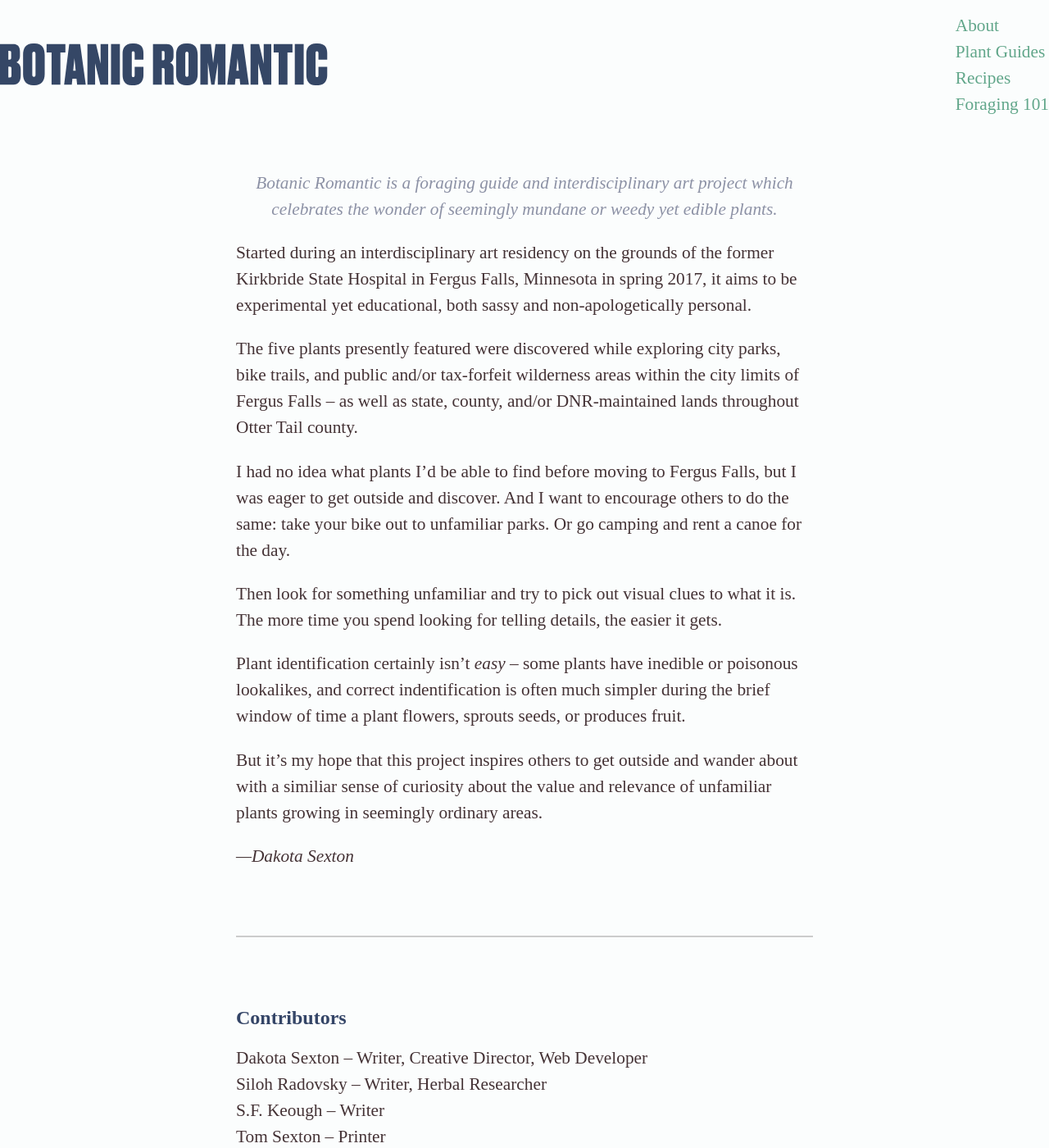
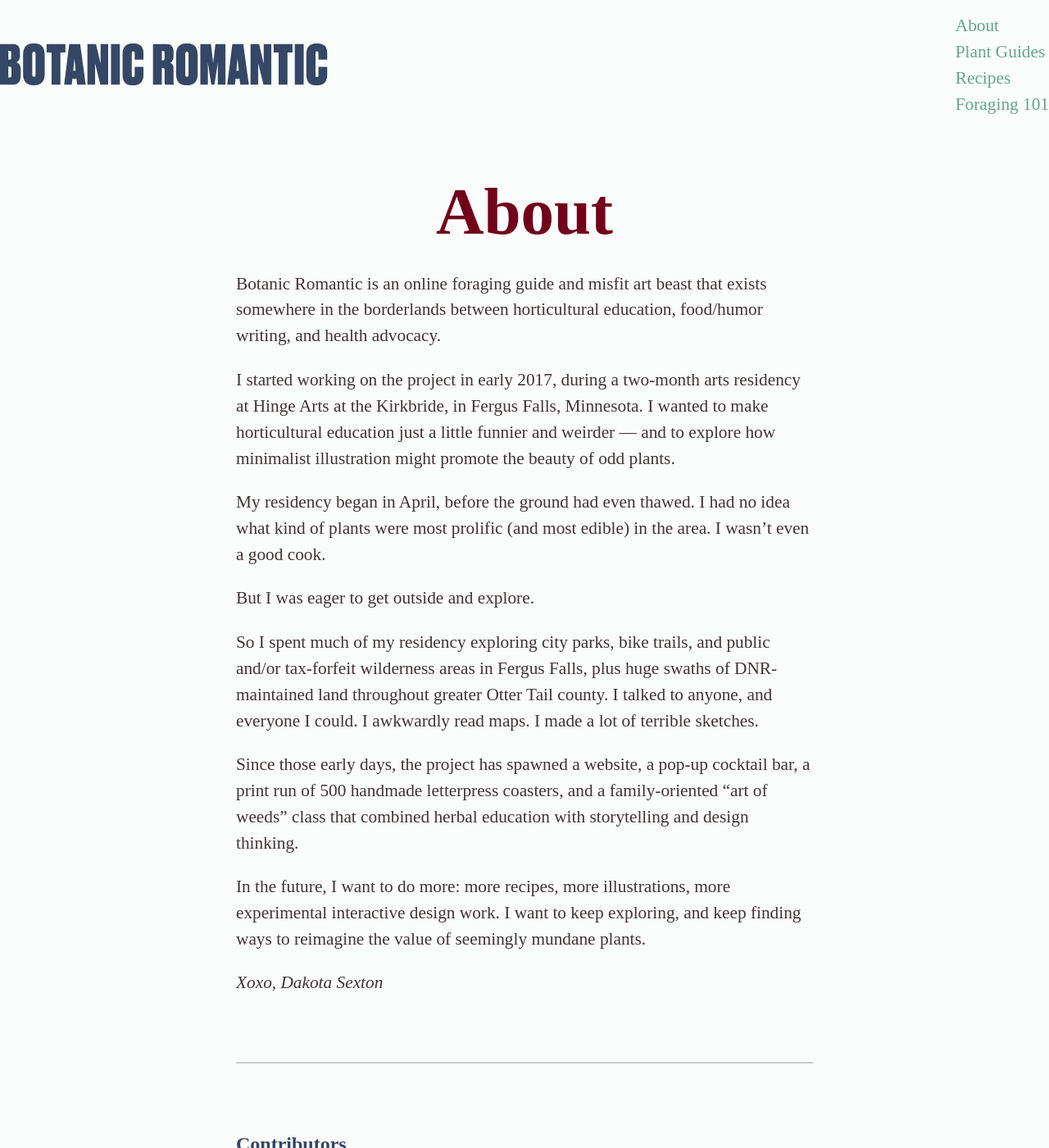
Before and after one commit to tinykite/botanic-romantic, a Jekyll site: the page built from about.md, in a window 1280 px wide and 1400 px high. Shown: the whole window at 82% size. Built offline with Jekyll 4.4.1, drawn with Linux system fonts in a browser that asks for light colours; nearby versions of some CDN libraries; some of the changed text lies outside the part shown.

Commit message:
Rewrote about copy

```diff
--- a/about.md
+++ b/about.md
@@ -2,26 +2,30 @@
 layout: about
 title:  "About"
 permalink: /about/
-description: "Botanic Romantic is a foraging guide and interdisciplinary art project which celebrates the wonder of seemingly mundane or weedy yet edible plants."
 ---
-Started during an interdisciplinary art residency on the grounds of the former Kirkbride State Hospital in Fergus Falls, Minnesota in spring 2017, it aims to be experimental yet educational, both sassy and non-apologetically personal.
+# About
+{: .alt-headline}
 
-The five plants presently featured were discovered while exploring city parks, bike trails, and public and/or tax-forfeit wilderness areas within the city limits of Fergus Falls – as well as state, county, and/or DNR-maintained lands throughout Otter Tail county.
+Botanic Romantic is an online foraging guide and misfit art beast that exists somewhere in the borderlands between horticultural education, food/humor writing, and health advocacy.
 
-I had no idea what plants I'd be able to find before moving to Fergus Falls, but I was eager to get outside and discover. And I want to encourage others to do the same: take your bike out to unfamiliar parks. Or go camping and rent a canoe for the day.
+I started working on the project in early 2017, during a two-month arts residency at Hinge Arts at the Kirkbride, in Fergus Falls, Minnesota. I wanted to make horticultural education just a little funnier and weirder — and to explore how minimalist illustration might promote the beauty of odd plants.
 
-Then look for something unfamiliar and try to pick out visual clues to what it is. The more time you spend looking for telling details, the easier it gets.
+My residency began in April, before the ground had even thawed. I had no idea what kind of plants were most prolific (and most edible) in the area. I wasn't even a good cook.
 
-Plant identification certainly isn't _easy_ – some plants have inedible or poisonous lookalikes, and correct indentification is often much simpler during the brief window of time a plant flowers, sprouts seeds, or produces fruit.
+But I was eager to get outside and explore.
 
-But it's my hope that this project inspires others to get outside and wander about with a similiar sense of curiosity about the value and relevance of unfamiliar plants growing in seemingly ordinary areas.
+So I spent much of my residency exploring city parks, bike trails, and public and/or tax-forfeit wilderness areas in Fergus Falls, plus huge swaths of DNR-maintained land throughout greater Otter Tail county. I talked to anyone, and everyone I could. I awkwardly read maps. I made a lot of terrible sketches.
 
-_—Dakota Sexton_
+Since those early days, the project has spawned a website, a pop-up cocktail bar, a print run of 500 handmade letterpress coasters, and a family-oriented "art of weeds" class that combined herbal education with storytelling and design thinking.
+
+In the future, I want to do more: more recipes, more illustrations, more experimental interactive design work. I want to keep exploring, and keep finding ways to reimagine the value of seemingly mundane plants.
+
+_Xoxo, Dakota Sexton_
 
 <hr>
 
 ### Contributors
-- Dakota Sexton – Writer, Creative Director, Web Developer
+- Dakota Sexton – Head Misfit and Weirdo Explorer
 - Siloh Radovsky – Writer, Herbal Researcher
 - S.F. Keough – Writer
 - Tom Sexton – Printer
```
